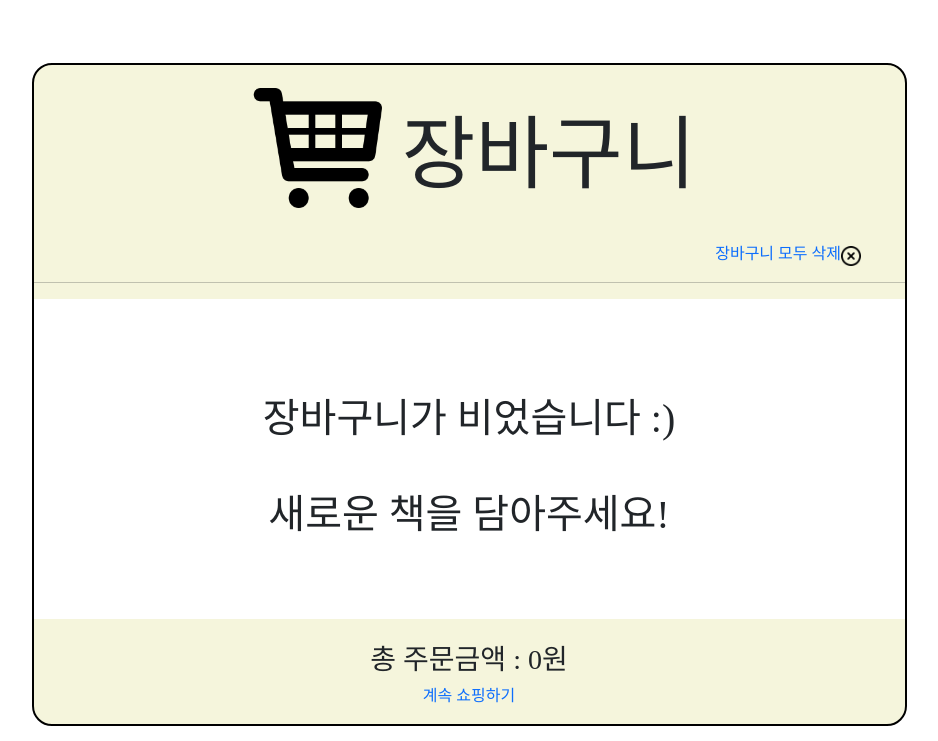
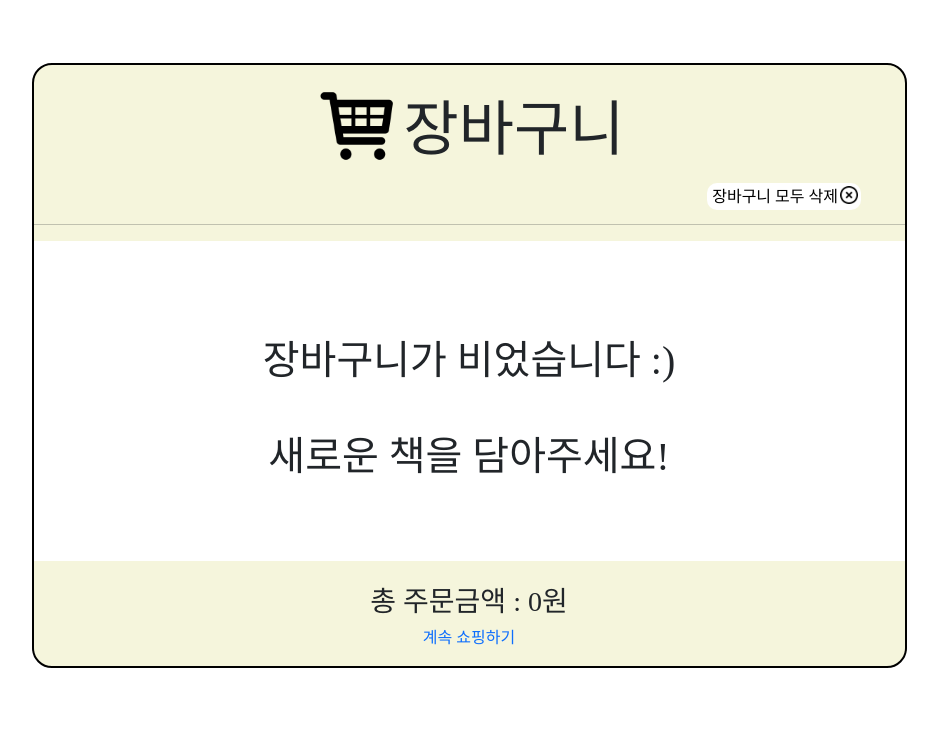
Before and after one commit to hildakim/som-book, a Django app: page /cart/ in a window 1280 px wide. Shown: the part 112-853 px from the top of the page, without its empty margins (171-1109 px from the left). After the commit the page ends 780 px from the top, so only its background shows below. Run offline with Django 3.2, Linux system fonts and the light colour scheme; some web fonts are replaced.

Commit message:
design update (final)

```diff
--- a/cart/templates/detail.html
+++ b/cart/templates/detail.html
@@ -15,9 +15,9 @@
         margin-right: 5%;
     }
     cartLogo{
-        font-size: 80px;
+        font-size: 60px;
         position: relative;
-        top:30px;
+        top:20px;
 
     }
     .div_img{
@@ -54,6 +54,12 @@
     .t2{
         padding-top: 10px;
     }
+    .removeAll_btn {
+        padding: 5px;
+        color: black;
+        background-color: white;
+        border-radius: 10px;
+    }
 </style>
 <script src="https://code.jquery.com/jquery-3.6.0.min.js"></script>
 <script>
@@ -84,8 +90,8 @@
     }
 </script><br><br>
 <div class='cartMain'>
-    <p><img src="{%static 'cart.png'%}" alt="cart" height="160px"><cartLogo>장바구니</cartLogo></p>
-    <h6><a  href="{% url 'cart:remove_all'%}" onclick="return deleteM()">장바구니 모두 삭제<img  src="{% static 'xIcon_.png' %}" height="20px"></a></h6>
+    <p><img src="{%static 'cart.png'%}" alt="cart" height="90px"><cartLogo>장바구니</cartLogo></p>
+    <h6><a  href="{% url 'cart:remove_all'%}" onclick="return deleteM()" class="removeAll_btn">장바구니 모두 삭제<img  src="{% static 'xIcon_.png' %}" height="18px" style="position: relative;top:-4px;left:2px;"></a></h6>
     <hr>
     <div class="item"><br>
     {% if not cart%}
--- a/community/templates/community_detail.html
+++ b/community/templates/community_detail.html
@@ -8,9 +8,10 @@
         border-radius: 10px;
         color: black;
     }
-    .click_button a {
+    .div_btn a {
         color: black;
         text-decoration: none;
+        margin: 5px;
     }
 </style>
 
@@ -46,7 +47,7 @@
     {% comment %} 태그 관련 코드 끝 {% endcomment %}
     <br>
     {% if request.user == data.author %}
-    <div>
+    <div class="div_btn">
         <a href="{% url 'community:community_edit' data.id %}"><span class="click_button">▶Edit </span></a>
         <a href="{% url 'community:community_delete' data.id %}"><span class="click_button">▶Delete</span></a>
     </div>
--- a/community/templates/community_home.html
+++ b/community/templates/community_home.html
@@ -23,6 +23,8 @@
         background-color: beige;
         padding: 3px 20px 3px 20px;
         border-radius: 10px;
+        text-decoration: none;
+        color: black;
     }
     .newbtn a{
         color: black;
--- a/sombook/templates/base.html
+++ b/sombook/templates/base.html
@@ -5,7 +5,7 @@
   <meta charset="UTF-8">
   <meta http-equiv="X-UA-Compatible" content="IE=edge">
   <meta name="viewport" content="width=device-width, initial-scale=1.0">
-  <title>SOM_BOOK</title>
+  <title>솜책방</title>
 
   <link href="https://cdn.jsdelivr.net/npm/bootstrap@5.0.0-beta3/dist/css/bootstrap.min.css" rel="stylesheet"
     integrity="sha384-eOJMYsd53ii+scO/bJGFsiCZc+5NDVN2yr8+0RDqr0Ql0h+rP48ckxlpbzKgwra6" crossorigin="anonymous">
@@ -78,7 +78,7 @@
   <nav>
     <div class="container-menu">
       <a class="menu-item store" href="{%url 'store:index' %}">Store</a>
-      <a class="menu-item community" href="{%url 'home' %}">Community</a>
+      <a class="menu-item community" href="{%url 'community:community' %}">Community</a>
       <span class="navbar-text sombook-title">솜책방</span>
       {% if user.is_authenticated %}
       <a class="menu-item write" href="{%url 'cart:detail'%}">Cart</a>
--- a/sombook/urls.py
+++ b/sombook/urls.py
@@ -19,9 +19,10 @@ from django.urls.conf import include
 from django.conf import settings
 from django.conf.urls.static import static
 from community.views import community
+from store.views import store
 
 urlpatterns = [
-    path('', community, name='home'),
+    path('', store, name='home'),
     path('admin/', admin.site.urls),
     path('accounts/', include('allauth.urls')),
     path('user/', include('user.urls')),
--- a/store/templates/store.html
+++ b/store/templates/store.html
@@ -68,10 +68,7 @@
         <button type="submit">검색</button>
     </form>
 </div>
-<div class="cart"> <a href="{%url 'cart:detail' %}">
-    장바구니
-</a>
-</div>
+
 <div class="store-box">
     {% for book in bookList %}
     <div class="item-box">
```
Lines whose indentation alone changed are shown as unchanged.
